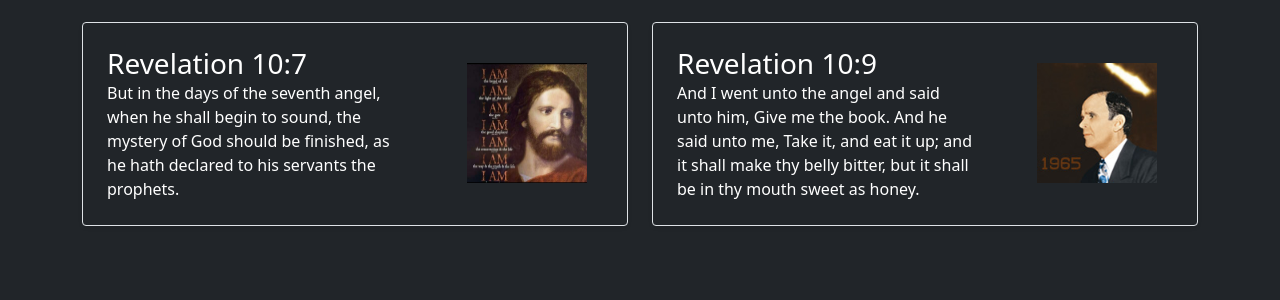
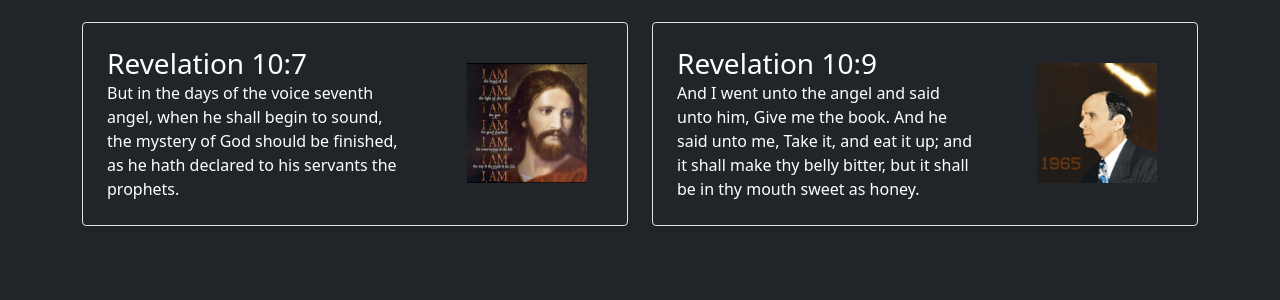
Before and after one commit to shuajay/come_n_dine, a Flask app: page /home in a window 1280 px wide. Shown: the part 570-870 px from the top of the page. Run offline with Flask 2, Linux system fonts and the light colour scheme; some libraries are stand-ins or nearby versions.

Commit message:
tweaked index.html

```diff
--- a/templates/index.html
+++ b/templates/index.html
@@ -19,7 +19,7 @@
         <div class="row g-0 border rounded overflow-hidden flex-md-row mb-4 shadow-sm h-md-250 position-relative">
             <div class="col p-4 d-flex flex-column position-static">
                 <h3 class="mb-0">Revelation 10:7</h3>
-                <p class="card-text mb-auto">But in the days of the seventh angel, when he shall begin to sound, the mystery of God should be finished, as he hath declared to his servants the prophets.</p>
+                <p class="card-text mb-auto">But in the days of the voice seventh angel, when he shall begin to sound, the mystery of God should be finished, as he hath declared to his servants the prophets.</p>
             </div>
             <div class="col-auto d-none d-lg-block">
                 <img class="img-card" width="200" height="200" src="{{ url_for('static', filename='images/Christ.jpg') }}" alt="Jesus Christ">
```
